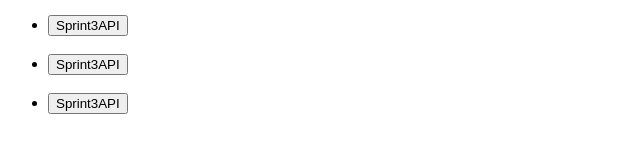
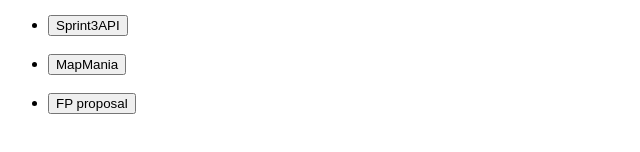
Before and after one commit to AlexJHartlaub/Assignment-Portfolio, a website: page static/index.html in a window 1280 px wide. Shown: the part 278-430 px from the top of the page, 0-640 px from the left. Drawn offline with Linux system fonts and the light colour scheme.

Commit message:
Add files via upload

```diff
--- a/static/index.html
+++ b/static/index.html
@@ -26,9 +26,9 @@
     <br>
     <li><button onclick="document.location='api/index.html'">Sprint3API</button></li>
     <br>
-    <li><button onclick="document.location='Map-Mania-V2/index.html'">Sprint3API</button></li>
+    <li><button onclick="document.location='Map-Mania-V2/MapMania/index.html'">MapMania</button></li>
     <br>
-    <li><button onclick="document.location='finalproject/index.html'">Sprint3API</button></li>
+    <li><button onclick="document.location='finalproject/index.html'">FP proposal</button></li>
 </ul>
 </p>
 </body>
```
